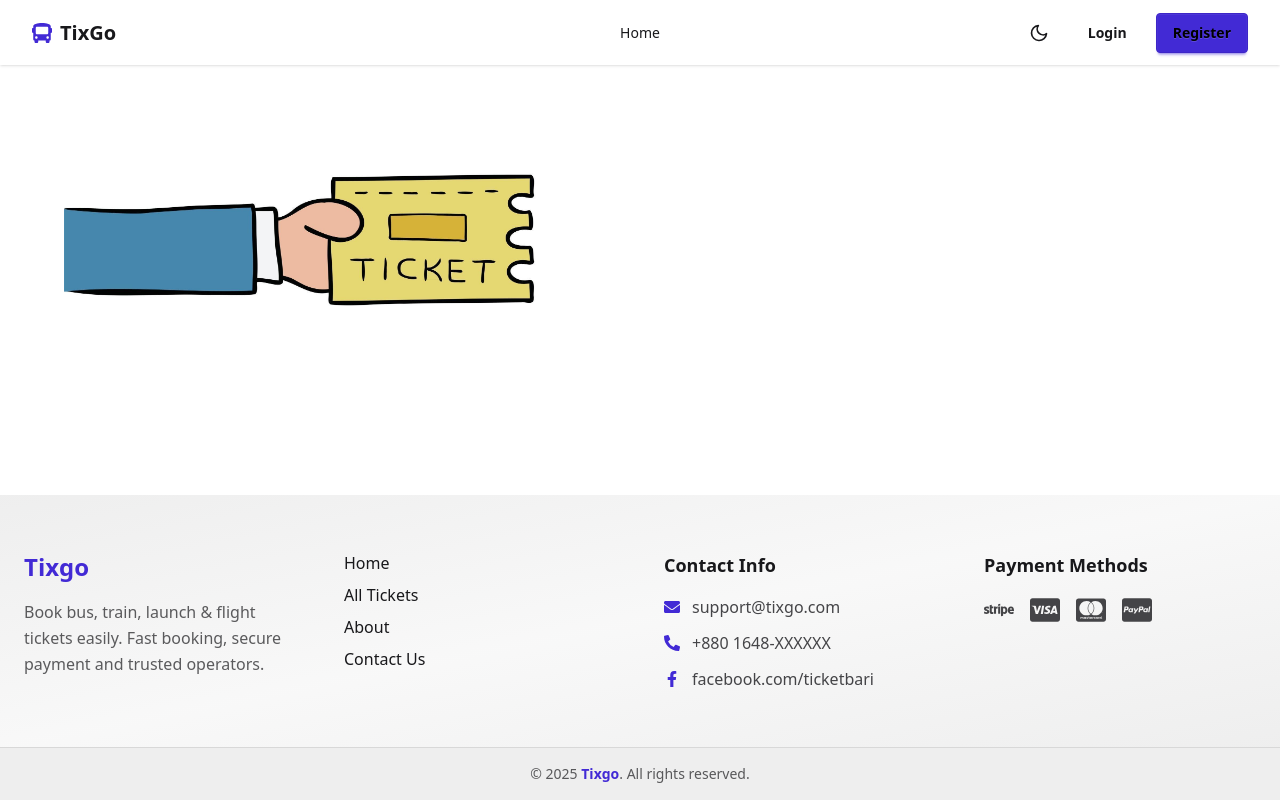
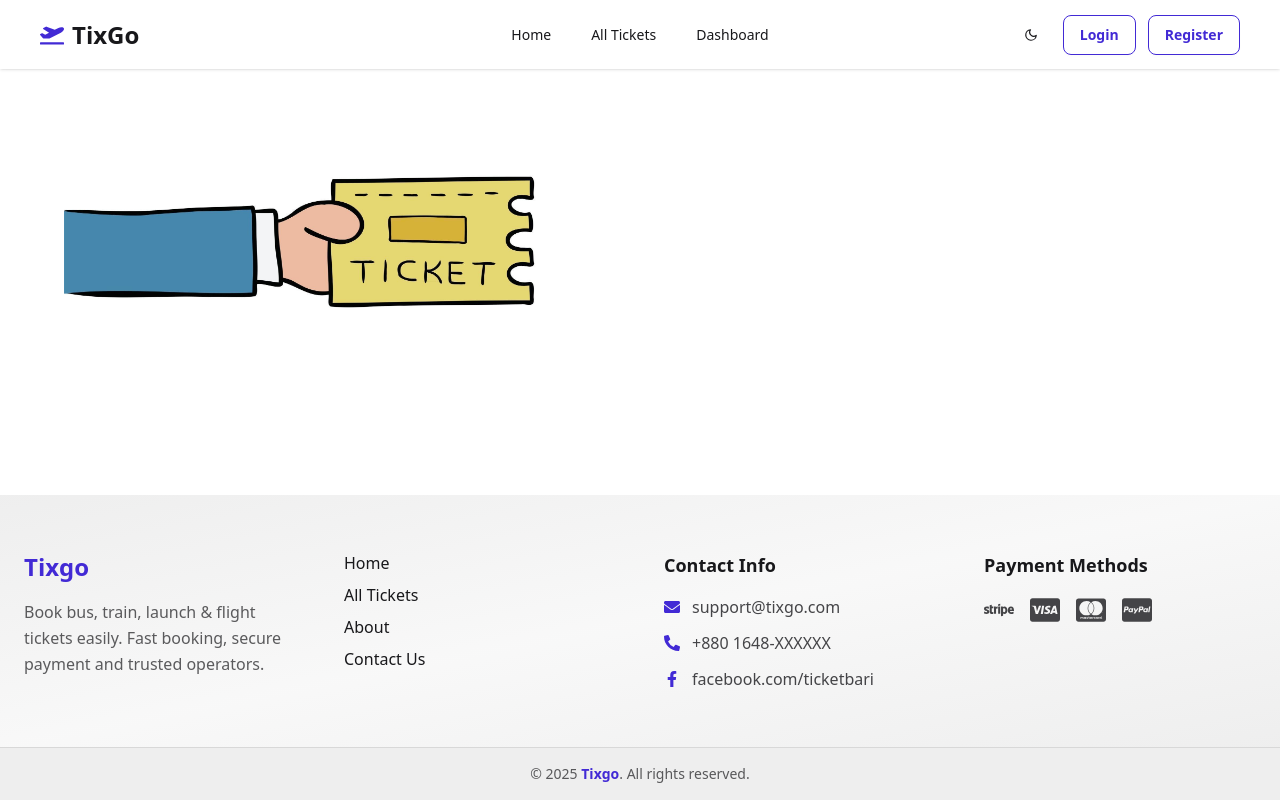
Before and after one commit to Zarif207/tixgo-client, a React (Vite) app: page /auth in a window 1280 px wide. Built offline with nearby package versions, Linux system fonts and the light colour scheme; no server answers.

Commit message:
change navbar ui

```diff
--- /dev/null
+++ b/src/Pages/Other/ErrorPage.jsx
@@ -0,0 +1,53 @@
+import React from "react";
+import { Link } from "react-router";
+import { FaHome, FaTicketAlt } from "react-icons/fa";
+
+const ErrorPage = () => {
+  return (
+    <div className="min-h-screen flex items-center justify-center bg-base-200 px-6">
+      <div className="max-w-3xl w-full text-center">
+        {/* BIG 404 */}
+        <h1 className="text-[120px] md:text-[160px] font-extrabold text-primary leading-none">
+          404
+        </h1>
+
+        {/* TITLE */}
+        <h2 className="text-2xl md:text-3xl font-bold text-base-content mt-4">
+          Oops! Page Not Found
+        </h2>
+
+        {/* DESCRIPTION */}
+        <p className="text-base-content/70 mt-4 max-w-xl mx-auto">
+          The page you are looking for doesn’t exist or may have been moved.
+          Don’t worry — let’s get you back on track with Tixgo.
+        </p>
+
+        {/* ACTION BUTTONS */}
+        <div className="mt-8 flex flex-col sm:flex-row items-center justify-center gap-4">
+          <Link
+            to="/"
+            className="btn btn-primary btn-wide flex items-center gap-2"
+          >
+            <FaHome />
+            Back to Home
+          </Link>
+
+          <Link
+            to="/all-tickets"
+            className="btn btn-outline btn-wide flex items-center gap-2"
+          >
+            <FaTicketAlt />
+            Browse Tickets
+          </Link>
+        </div>
+
+        {/* FOOT NOTE */}
+        <p className="mt-10 text-sm text-base-content/50">
+          © {new Date().getFullYear()} Tixgo — Your journey starts here.
+        </p>
+      </div>
+    </div>
+  );
+};
+
+export default ErrorPage;
--- a/src/Pages/Shared/Navbar.jsx
+++ b/src/Pages/Shared/Navbar.jsx
@@ -1,92 +1,154 @@
 import React from "react";
-import { NavLink, Link } from "react-router";
-import { FaBus } from "react-icons/fa";
+import { NavLink, Link, useNavigate } from "react-router";
+import { FaPlaneDeparture } from "react-icons/fa";
 import { FiSun, FiMoon } from "react-icons/fi";
 import UseAuth from "../../Hooks/UseAuth";
 import useTheme from "../../Hooks/UseTheme";
 
-
 const Navbar = () => {
   const { user, signOutUser } = UseAuth();
   const { theme, toggleTheme } = useTheme();
+  const navigate = useNavigate();
 
   const handleLogout = () => {
-    signOutUser().catch(console.error);
+    signOutUser().then(() => navigate("/"));
   };
 
-  const navLinks = (
-    <>
-      <li>
-        <NavLink to="/">Home</NavLink>
-      </li>
+  const handleProtectedNav = (e) => {
+    if (!user) {
+      e.preventDefault();
+      navigate("/auth/login");
+    }
+  };
 
-      {user && (
-        <>
-          <li>
-            <NavLink to="/all-tickets">All Tickets</NavLink>
-          </li>
-          <li>
-            <NavLink to="/dashboard">Dashboard</NavLink>
-          </li>
-        </>
-      )}
-    </>
-  );
+  const baseLink =
+    "px-4 py-2 rounded-lg transition-all duration-200 hover:bg-primary/10";
+  const activeLink = "bg-primary/20 text-primary font-semibold";
+
+  const navItemClass = ({ isActive }) =>
+    `${baseLink} ${isActive ? activeLink : ""}`;
 
   return (
-    <div className="navbar bg-base-100 shadow-sm px-4 lg:px-8 sticky top-0 z-50">
+    <div className="navbar sticky top-0 z-50 backdrop-blur-md bg-base-100/80 shadow-sm px-4 lg:px-10">
       {/* LEFT */}
       <div className="navbar-start">
+        {/* MOBILE */}
         <div className="dropdown lg:hidden">
-          <label tabIndex={0} className="btn btn-ghost">
+          <label tabIndex={0} className="btn btn-ghost text-xl">
             ☰
           </label>
           <ul
             tabIndex={0}
             className="menu menu-sm dropdown-content mt-3 p-2 shadow bg-base-100 rounded-box w-52"
           >
-            {navLinks}
+            <li>
+              <NavLink to="/" className={navItemClass}>
+                Home
+              </NavLink>
+            </li>
+
+            <li>
+              <NavLink
+                to="/all-tickets"
+                onClick={(e) => handleProtectedNav(e)}
+                className={navItemClass}
+              >
+                All Tickets
+              </NavLink>
+            </li>
+
+            <li>
+              <NavLink
+                to="/dashboard"
+                onClick={(e) => handleProtectedNav(e)}
+                className={navItemClass}
+              >
+                Dashboard
+              </NavLink>
+            </li>
           </ul>
         </div>
 
-        <Link to="/" className="flex items-center gap-2 text-xl font-bold">
-          <FaBus className="text-primary" />
+        {/* LOGO */}
+        <Link to="/" className="flex items-center gap-2 text-2xl font-bold">
+          <FaPlaneDeparture className="text-primary" />
           TixGo
         </Link>
       </div>
 
-      {/* CENTER */}
+      {/* CENTER (DESKTOP) */}
       <div className="navbar-center hidden lg:flex">
-        <ul className="menu menu-horizontal gap-2">{navLinks}</ul>
+        <ul className="menu menu-horizontal gap-2">
+          <li>
+            <NavLink to="/" className={navItemClass}>
+              Home
+            </NavLink>
+          </li>
+
+          <li>
+            <NavLink
+              to="/all-tickets"
+              onClick={(e) => handleProtectedNav(e)}
+              className={navItemClass}
+            >
+              All Tickets
+            </NavLink>
+          </li>
+
+          <li>
+            <NavLink
+              to="/dashboard"
+              onClick={(e) => handleProtectedNav(e)}
+              className={navItemClass}
+            >
+              Dashboard
+            </NavLink>
+          </li>
+        </ul>
       </div>
 
       {/* RIGHT */}
-      <div className="navbar-end flex items-center gap-3">
-        {/* 🌙 THEME TOGGLE */}
-        <button
-          onClick={toggleTheme}
-          className="btn btn-ghost btn-circle"
-          title="Toggle theme"
-        >
-          {theme === "dark" ? (
-            <FiSun className="text-xl" />
-          ) : (
-            <FiMoon className="text-xl" />
-          )}
+      <div className="navbar-end gap-3">
+        {/* THEME */}
+        <button onClick={toggleTheme} className="btn btn-ghost btn-circle">
+          {theme === "dark" ? <FiSun /> : <FiMoon />}
         </button>
 
         {!user ? (
           <>
-            <Link to="/auth/login" className="btn btn-ghost">
+            {/* LOGIN */}
+            <NavLink
+              to="/auth/login"
+              className={({ isActive }) =>
+                `
+      btn rounded-lg transition-all duration-300
+      border border-primary bg-transparent text-primary
+      hover:bg-primary/10
+      ${isActive ? "bg-primary text-primary-content" : ""}
+      `
+              }
+            >
               Login
-            </Link>
-            <Link to="/auth/register" className="btn btn-primary text-black">
+            </NavLink>
+
+            {/* REGISTER */}
+            <NavLink
+              to="/auth/register"
+              className={({ isActive }) =>
+                `
+      btn rounded-lg transition-all duration-300
+      border border-primary bg-transparent text-primary
+      hover:bg-primary/10
+      ${isActive ? "bg-primary text-primary-content" : ""}
+      `
+              }
+            >
               Register
-            </Link>
+            </NavLink>
           </>
         ) : (
           <div className="dropdown dropdown-end">
-            <label tabIndex={0} className="btn btn-ghost flex items-center gap-2">
+            <label tabIndex={0} className="btn btn-ghost flex gap-2">
               <img
                 src={user.photoURL || "https://i.ibb.co/4pDNDk1/avatar.png"}
                 alt="avatar"
```
Also changed, not shown: src/Routes/Router.jsx (+10 -4 lines).
